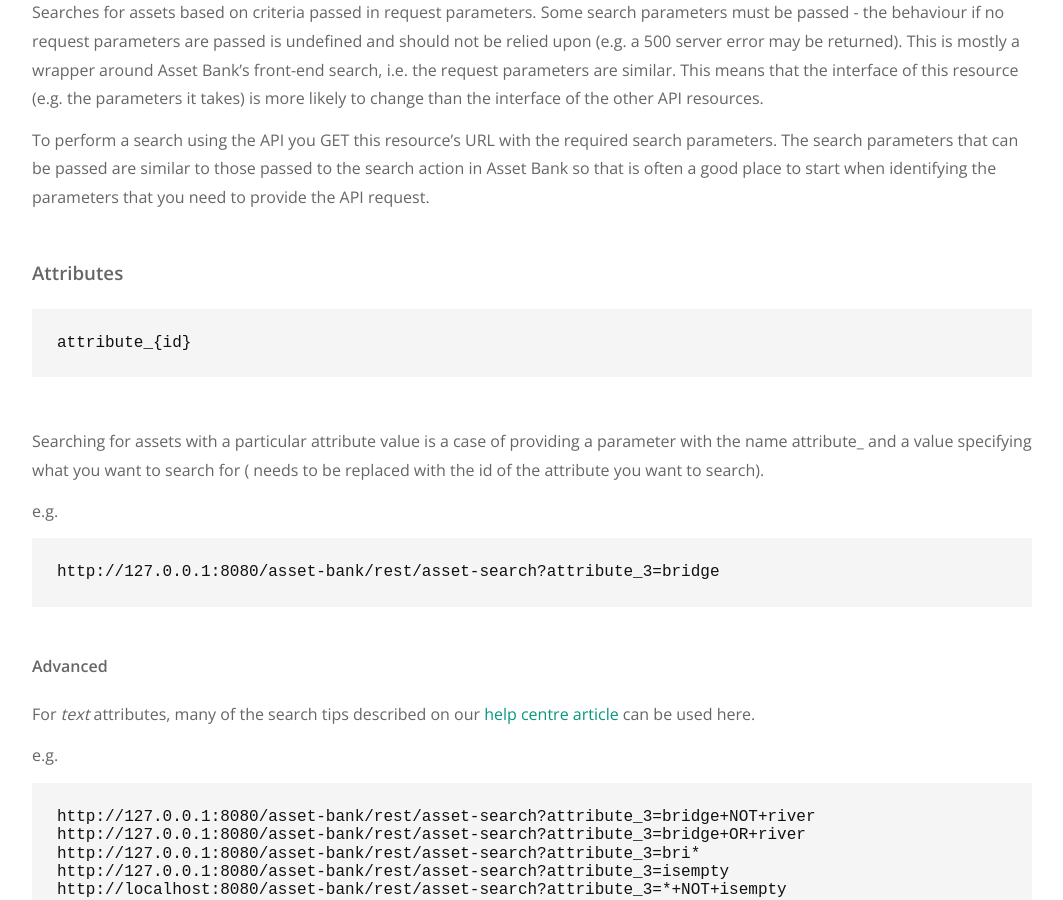
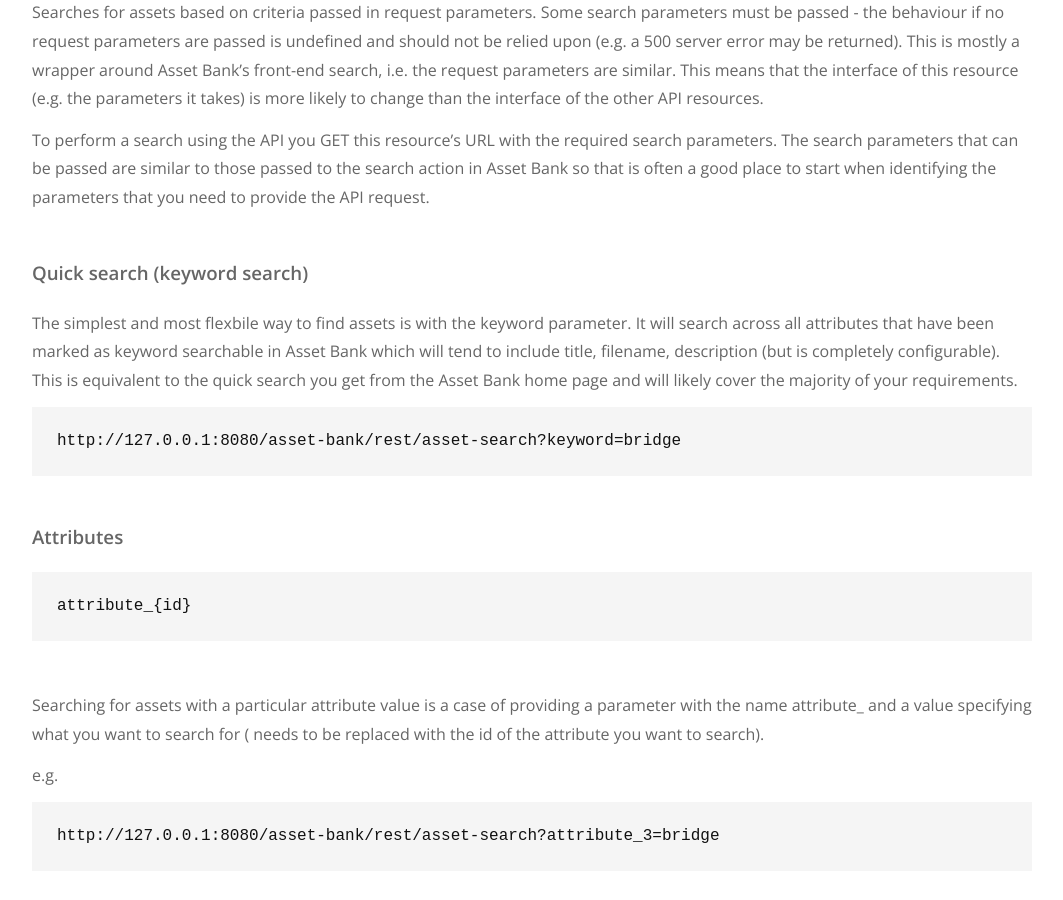
Before and after one commit to brightinteractive/api-docs, a Jekyll site: the page built from doc/asset-search.md, in a window 1280 px wide and 900 px high, scrolled down 319 px. Shown: the whole window, without its empty margins (108-1171 px from the left). Built offline with Jekyll 4.4.1, drawn with Linux system fonts in a browser that asks for light colours; our own code applies the rules of GitHub Pages for plain Markdown files.

Commit message:
Update asset-search.md

````diff
--- a/doc/asset-search.md
+++ b/doc/asset-search.md
@@ -5,6 +5,13 @@ This is mostly a wrapper around Asset Bank's front-end search, i.e. the request
 
 To perform a search using the API you GET this resource’s URL with the required search parameters. The search parameters that can be passed are similar to those passed to the search action in Asset Bank so that is often a good place to start when identifying the parameters that you need to provide the API request.
 
+### Quick search (keyword search)
+
+The simplest and most flexbile way to find assets is with the keyword parameter. It will search across all attributes that have been marked as keyword searchable in Asset Bank which will tend to include title, filename, description (but is completely configurable). This is equivalent to the quick search you get from the Asset Bank home page and will likely cover the majority of your requirements.
+
+```
+http://127.0.0.1:8080/asset-bank/rest/asset-search?keyword=bridge
+```
 
 ### Attributes
 
````
